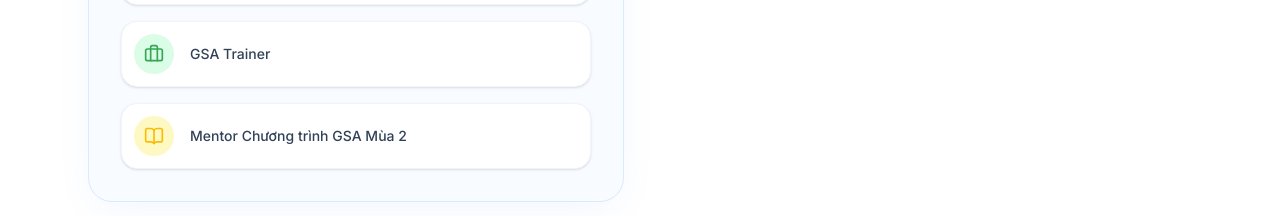
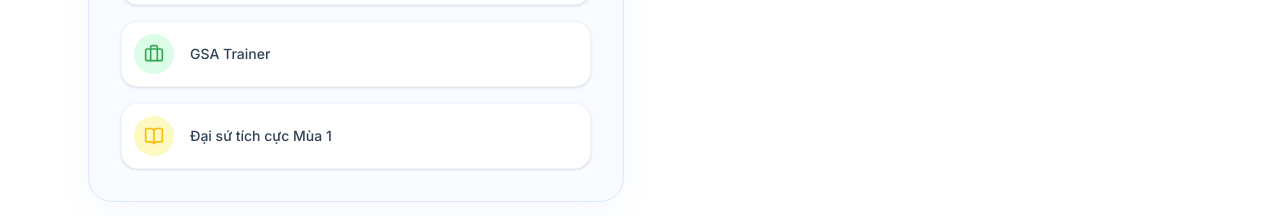
Before and after one commit to duongdaison3/ga4students, a Next.js app: page / in a window 1280 px wide. Shown: the part 4340-4556 px from the top of the page. Built offline with nearby package versions, Linux system fonts and the light colour scheme; no server answers; the database is empty.

Commit message:
update speaker

```diff
--- a/src/components/Speaker.tsx
+++ b/src/components/Speaker.tsx
@@ -35,7 +35,7 @@ const SPEAKERS = [
     achievements: [
       { text: "Top 5 Đại sứ Sinh viên Google", icon: Award, colorClass: "text-[#4285F4]", bgClass: "bg-blue-100" },
       { text: "GSA Trainer", icon: Briefcase, colorClass: "text-[#34A853]", bgClass: "bg-green-100" },
-      { text: "Mentor Chương trình GSA Mùa 2", icon: BookOpen, colorClass: "text-[#FBBC05]", bgClass: "bg-yellow-100" }
+      { text: "Đại sứ tích cực Mùa 1", icon: BookOpen, colorClass: "text-[#FBBC05]", bgClass: "bg-yellow-100" }
     ]
   }
 ];
```
